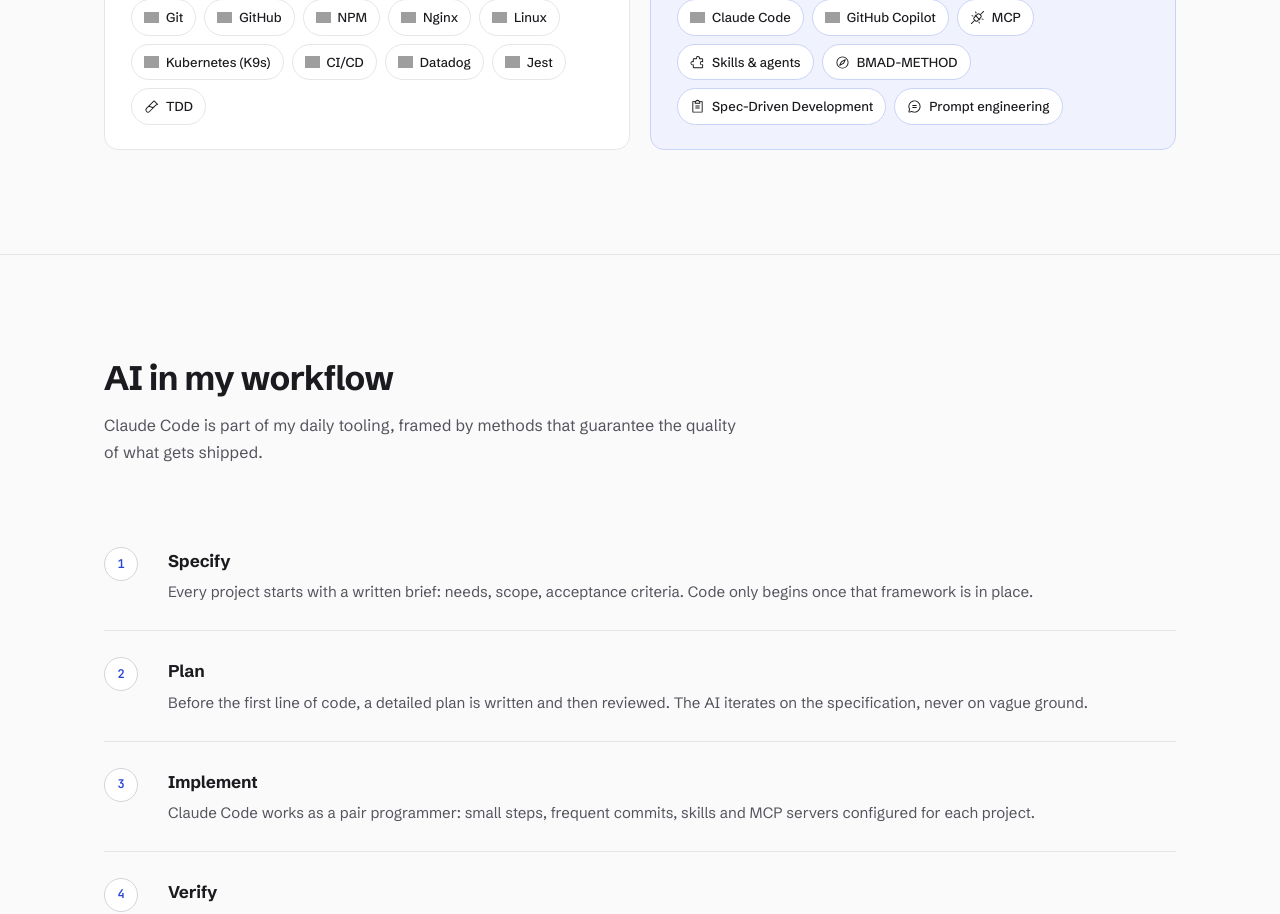
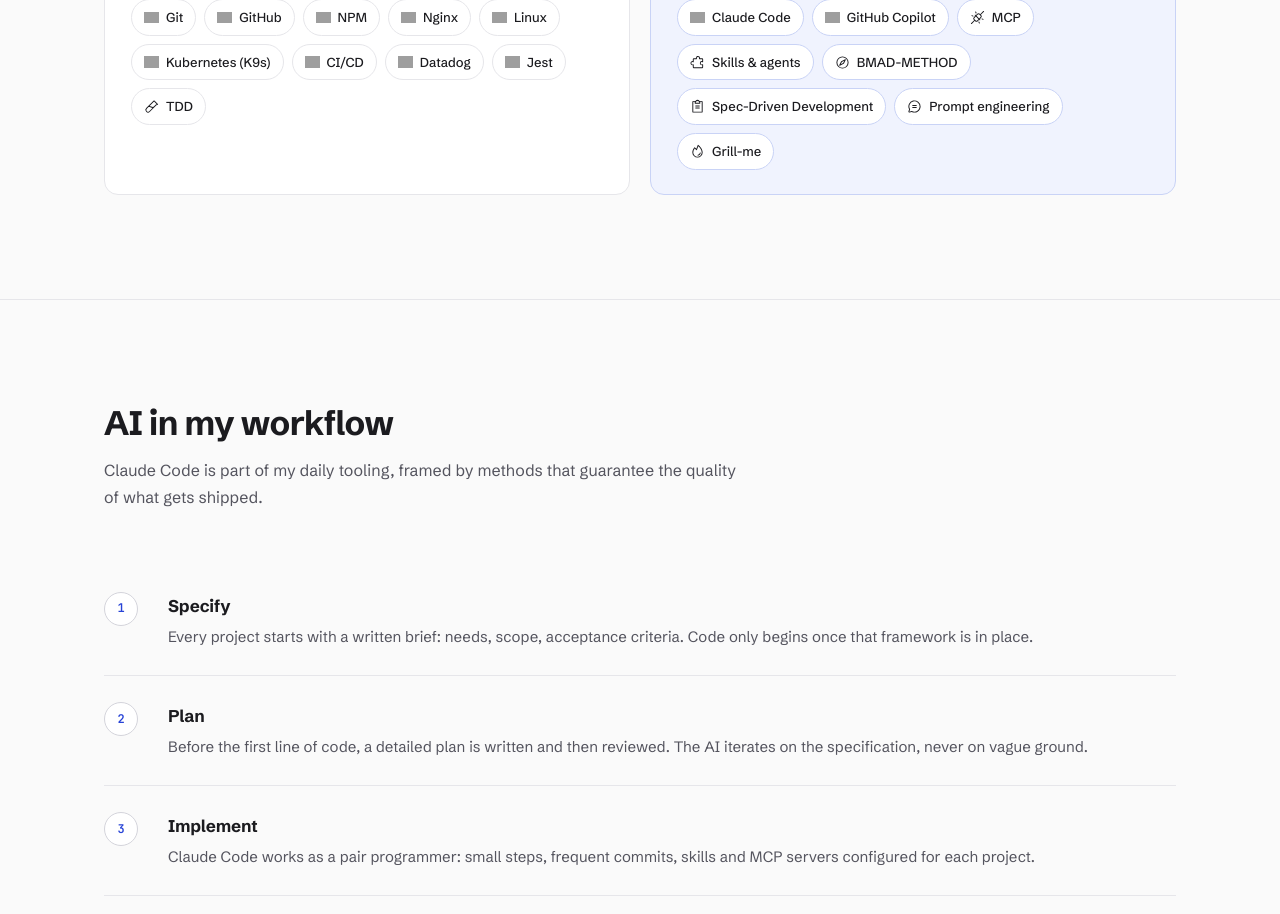
Before and after one commit to Yannis-Alouache/portfolio, a React (Create React App) app: page / in a window 1280 px wide. Shown: the part 1380-2294 px from the top of the page. Built offline with nearby package versions, Linux system fonts and the light colour scheme; grey boxes are pictures that could not be loaded.

Commit message:
Skill Grill-me dans la carte IA

```diff
--- a/src/Components/Skills.js
+++ b/src/Components/Skills.js
@@ -1,5 +1,5 @@
 import React from 'react'
-import { Stack, Layout, Wrench, Brain, PlugsConnected, PuzzlePiece, Compass, ClipboardText, ChatCircleText, TestTube } from '@phosphor-icons/react'
+import { Stack, Layout, Wrench, Brain, PlugsConnected, PuzzlePiece, Compass, ClipboardText, ChatCircleText, TestTube, Fire } from '@phosphor-icons/react'
 import SectionHeader from './SectionHeader'
 import Reveal from './Reveal'
 import Skill from './Skill'
@@ -69,6 +69,7 @@
       { name: 'BMAD-METHOD', Icon: Compass },
       { name: 'Spec-Driven Development', Icon: ClipboardText },
       { name: 'Prompt engineering', Icon: ChatCircleText },
+      { name: 'Grill-me', Icon: Fire },
     ],
   },
 ]
```
